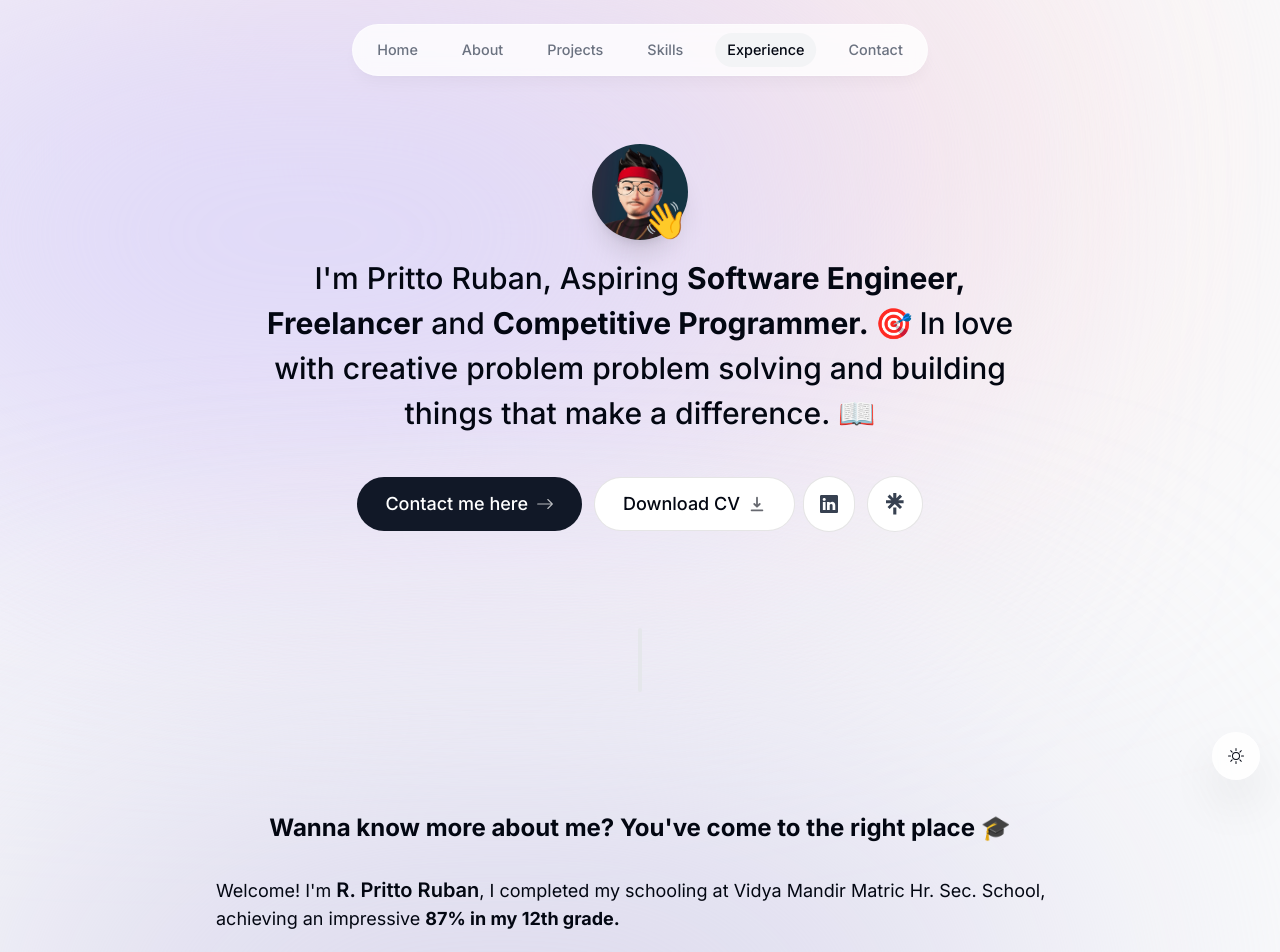
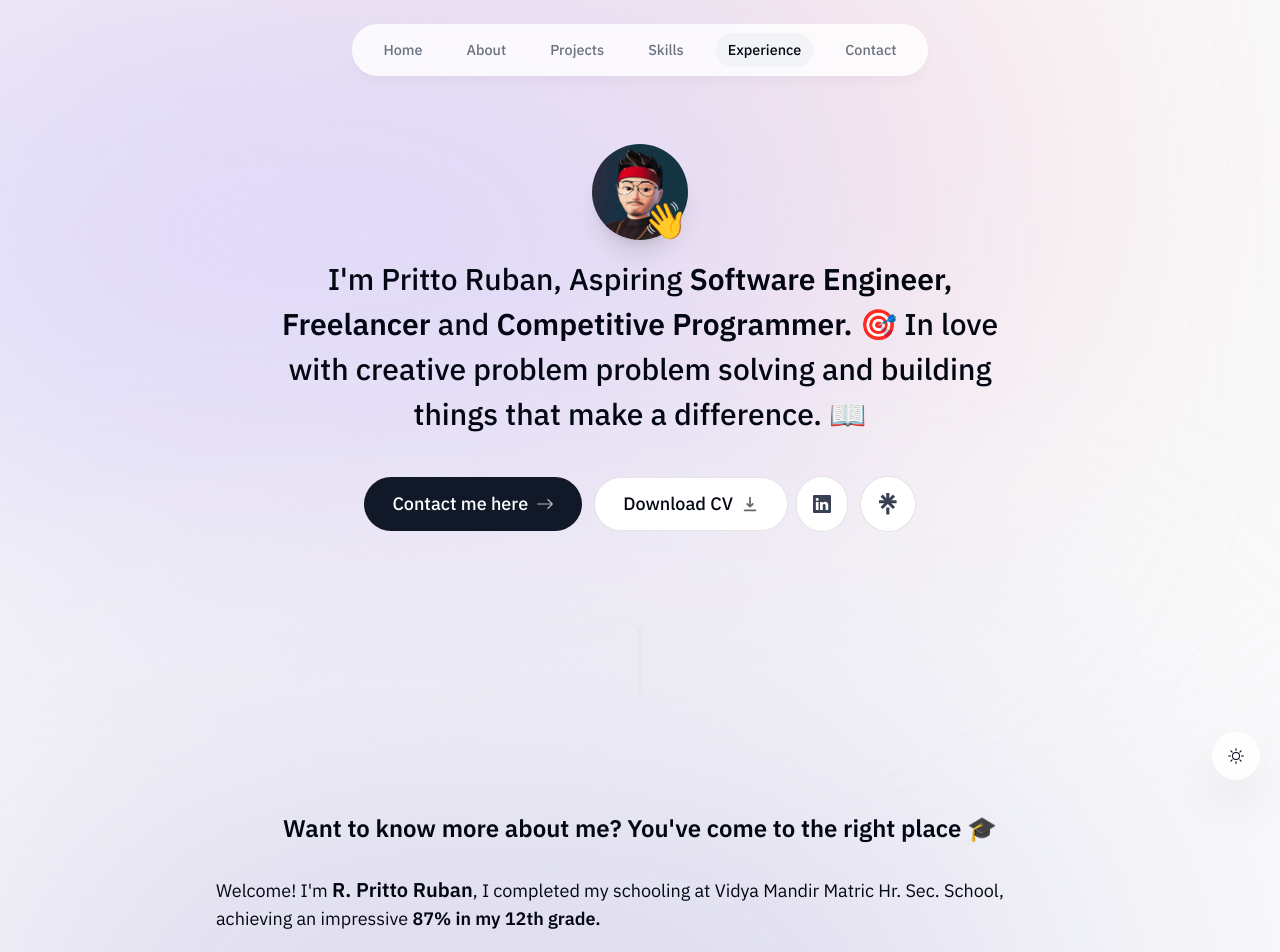
Before and after one commit to PrittoRuban/portfolio, a Next.js app: page / in a window 1280 px wide. Shown: the top 952 px of the page. Built offline with nearby package versions, Linux system fonts and the light colour scheme.

Commit message:
update about and layout

```diff
--- a/app/layout.tsx
+++ b/app/layout.tsx
@@ -1,13 +1,14 @@
 import Header from "@/components/header";
 import "./globals.css";
-import { Inter } from "next/font/google";
+import { Inter, IBM_Plex_Sans } from "next/font/google";
 import ActiveSectionContextProvider from "@/context/active-section-context";
 import Footer from "@/components/footer";
 import ThemeSwitch from "@/components/UI/theme-switch";
 import ThemeContextProvider from "@/context/theme-context";
 import { Toaster } from "react-hot-toast";
 
-const inter = Inter({ subsets: ["latin"] });
+const inter = IBM_Plex_Sans({ subsets: ["latin"], weight: ['400', '500', '600'], display: "swap" });
+
 
 export const metadata = {
   title: "Pritto Ruban | Portfolio",
--- a/components/about.tsx
+++ b/components/about.tsx
@@ -19,7 +19,7 @@ const About = () => {
           animate={inView ? { opacity: 1, y: 0 } : { opacity: 0, y: -20 }}
           transition={{ duration: 0.5 }}
         >
-          Wanna know more about me? You've come to the right place 🎓
+          Want to know more about me? You've come to the right place 🎓
         </motion.h1>
         <motion.p
           className="text-lg mb-4"
```
